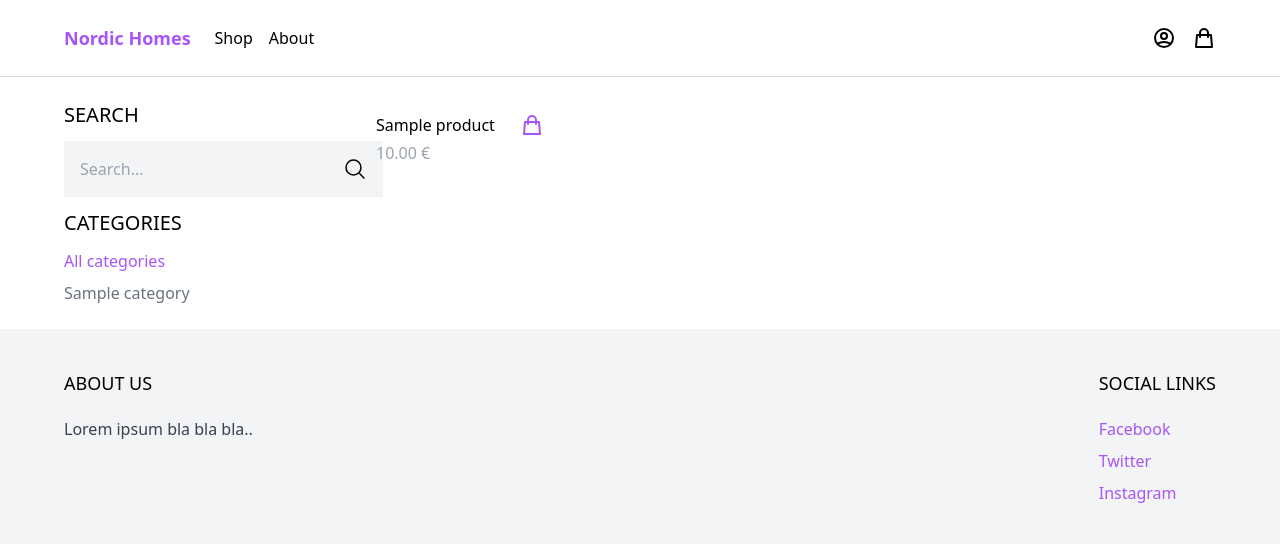
After one commit to ivanlegranbizarro/djangoHTMX, a Django app: page /shop/ in a window 1280 px wide. The commit adds this page. Shown: the top 544 px of the page. Run offline with Django 4.2, Linux system fonts and the light colour scheme; tables that the repository leaves empty hold one stand-in row (values such as "Sample post"); some libraries are stand-ins or nearby versions.

Commit message:
product detail

```diff
--- a/core/urls.py
+++ b/core/urls.py
@@ -6,4 +6,6 @@ app_name = "core"
 
 urlpatterns = [
     path("", views.frontpage, name="frontpage"),
+    path("shop/", views.shop, name="shop"),
+    path("products/<slug:slug>/", views.products_detail, name="products_detail"),
 ]
--- a/core/views.py
+++ b/core/views.py
@@ -8,3 +8,18 @@ from products.models import Category, Product
 def frontpage(request):
     products = Product.objects.all()[0:8]
     return render(request, "core/frontpage.html", {"products": products})
+
+
+def shop(request):
+    products = Product.objects.all()
+    return render(request, "core/shop.html", {"products": products})
+
+
+def get_categories(request):
+    categories = Category.objects.all()
+    return {"all_categories": categories}
+
+
+def products_detail(request, slug):
+    product = Product.objects.get(slug=slug)
+    return render(request, "core/products_detail.html", {"product": product})
--- a/nordichomes/settings.py
+++ b/nordichomes/settings.py
@@ -64,6 +64,7 @@ TEMPLATES = [
                 "django.template.context_processors.request",
                 "django.contrib.auth.context_processors.auth",
                 "django.contrib.messages.context_processors.messages",
+                "core.views.get_categories",
             ],
         },
     },
--- a/templates/base.html
+++ b/templates/base.html
@@ -12,7 +12,7 @@
                     <a href="#" class="py-4 text-lg text-purple-500 font-semibold">Nordic Homes</a>
                     <ul class="flex items-center space-x-4">
                         <li>
-                            <a href="#">Shop</a>
+                            <a href="{% url 'core:shop' %}">Shop</a>
                         </li>
                         <li>
                             <a href="#">About</a>
--- /dev/null
+++ b/templates/core/shop.html
@@ -0,0 +1,62 @@
+{% extends 'base.html' %}
+{% block content %}
+  <div class="max-w-6xl mx-auto flex flex-wrap items-start py-6 px-6 xl:px-0">
+    <div class="filter w-full lg:w-1/4">
+      <h3 class="mb-3 text-xl uppercase">Search</h3>
+      <form>
+        <div class="flex">
+          <input type="text" class="p-4 bg-gray-100 border-0" placeholder="Search..." />
+          <button class="p-4 bg-gray-100 border-0">
+            <svg xmlns="http://www.w3.org/2000/svg"
+                 fill="none"
+                 viewBox="0 0 24 24"
+                 stroke-width="1.5"
+                 stroke="currentColor"
+                 class="w-6 h-6">
+              <path stroke-linecap="round" stroke-linejoin="round" d="M21 21l-5.197-5.197m0 0A7.5 7.5 0 105.196 5.196a7.5 7.5 0 0010.607 10.607z" />
+            </svg>
+          </button>
+        </div>
+      </form>
+      <h3 class="my-3 text-xl uppercase">Categories</h3>
+      <ul class="space-y-2">
+        <li>
+          <a href="#" class="text-purple-500">All categories</a>
+        </li>
+        {% if all_categories %}
+          {% for category in all_categories %}
+            <li>
+              <a href="#" class="text-gray-500">{{ category.name | capfirst }}</a>
+            </li>
+          {% endfor %}
+        {% endif %}
+      </ul>
+    </div>
+    <div class="products w-full lg:w-3/4 -mt-6 flex items-center flex-wrap">
+      {% if products %}
+        {% for product in products %}
+          <div class="w-full md:w-1/3 xl:w-1/4 p-6">
+            <a href="#">
+              <img class="rounded-xl hover:shadow-lg">
+            </a>
+            <div class="pt-3 flex items-center justify-between">
+              <a href="#">{{ product.name }}</a>
+              <a href="#" class="text-purple-500 hover:text-purple-800">
+                <svg xmlns="http://www.w3.org/2000/svg"
+                     class="h-6 w-6"
+                     fill="none"
+                     viewBox="0 0 24 24"
+                     stroke="currentColor">
+                  <path stroke-linecap="round" stroke-linejoin="round" stroke-width="2" d="M16 11V7a4 4 0 00-8 0v4M5 9h14l1 12H4L5 9z" />
+                </svg>
+              </a>
+            </div>
+            <p class="pt-1 text-gray-400">{{ product.price }} €</p>
+          </div>
+        {% endfor %}
+      {% else %}
+        <p class="text-center">No products found</p>
+      {% endif %}
+    </div>
+  </div>
+{% endblock %}
```
Also changed, not shown: templates/core/products_detail.html (added, +15 -0 lines).
